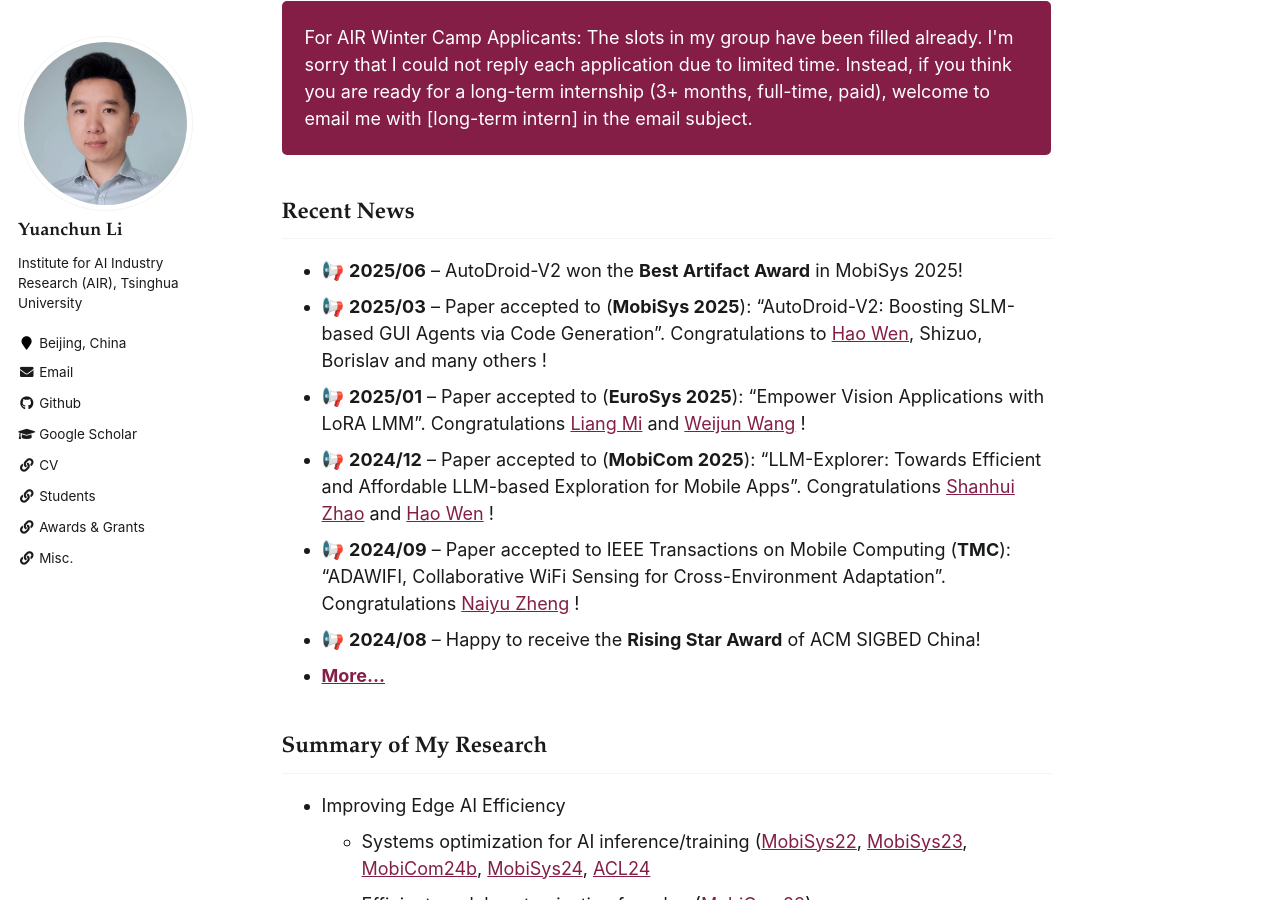
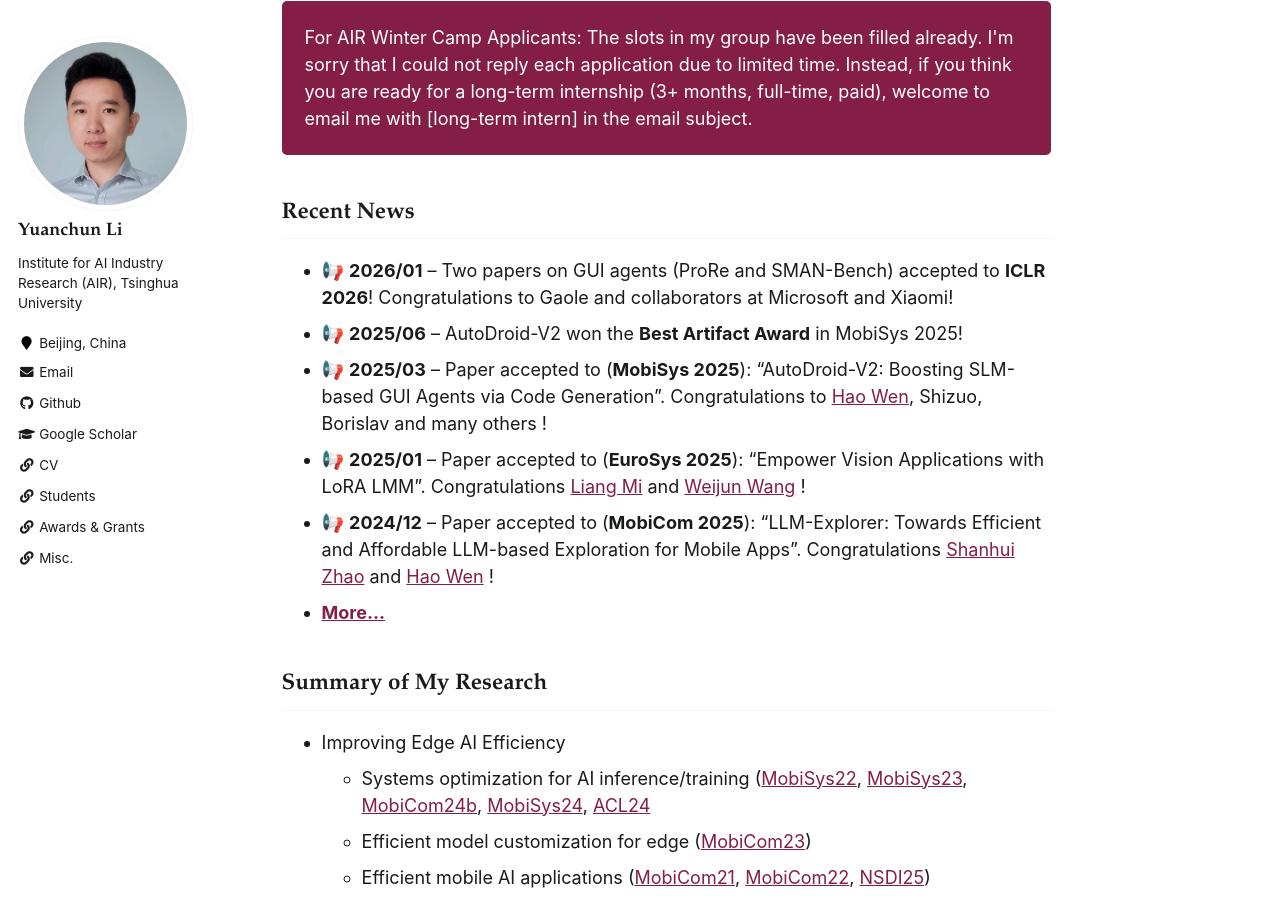
Before and after one commit to yuanchun-li/yuanchun-li.github.io, a Jekyll site: the page built from _pages/about.md, in a window 1280 px wide and 900 px high, scrolled down 444 px. Built offline with Jekyll 4.4.1, drawn with Linux system fonts in a browser that asks for light colours.

Commit message:
new papers

```diff
--- a/_pages/about.md
+++ b/_pages/about.md
@@ -23,12 +23,11 @@ I'm recently enthusiastic about building **Mobile Agents** (AI agents on mobile
 
 ## Recent News
 
+- 📢 **2026/01** -- Two papers on GUI agents (ProRe and SMAN-Bench) accepted to **ICLR 2026**! Congratulations to Gaole and collaborators at Microsoft and Xiaomi!
 - 📢 **2025/06** -- AutoDroid-V2 won the **Best Artifact Award** in MobiSys 2025!
 - 📢 **2025/03** -- Paper accepted to (**MobiSys 2025**): "AutoDroid-V2: Boosting SLM-based GUI Agents via Code Generation". Congratulations to [Hao Wen](https://wenh18.github.io/), Shizuo, Borislav and many others !
 - 📢 **2025/01** -- Paper accepted to (**EuroSys 2025**): "Empower Vision Applications with LoRA LMM". Congratulations [Liang Mi](#) and [Weijun Wang](https://weijunalexwang.github.io/) !
 - 📢 **2024/12** -- Paper accepted to (**MobiCom 2025**): "LLM-Explorer: Towards Efficient and Affordable LLM-based  Exploration for Mobile Apps". Congratulations [Shanhui Zhao](#) and [Hao Wen](https://wenh18.github.io/) !
-- 📢 **2024/09** -- Paper accepted to IEEE Transactions on Mobile Computing (**TMC**): "ADAWIFI, Collaborative WiFi Sensing for Cross-Environment Adaptation". Congratulations [Naiyu Zheng](https://scholars.cityu.edu.hk/en/persons/naiyu-zheng(5eed5888-0e62-468b-82e8-a94fa4aed0e1).html) !
-- 📢 **2024/08** -- Happy to receive the **Rising Star Award** of ACM SIGBED China!
 - [**More...**](/news/)
 
 ## Summary of My Research
```
Also changed, not shown: _pages/news.md (+1 -0 lines).
